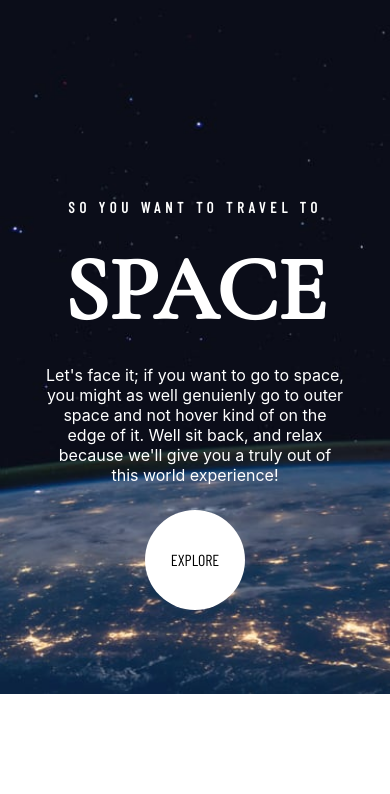
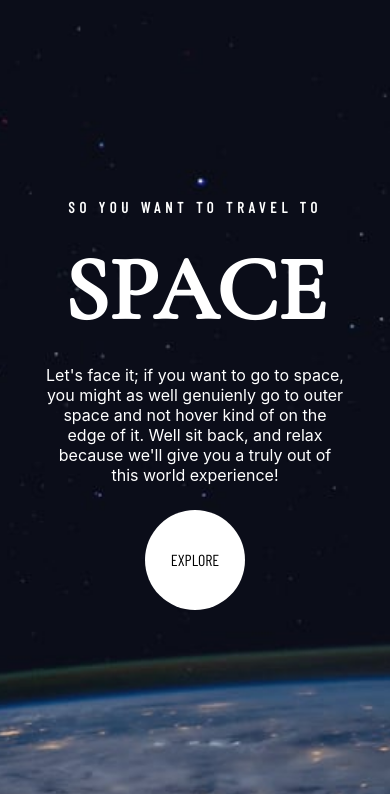
Before and after one commit to Stamwill/space-tourism, a Next.js app: page / in a window 390 px wide. Shown: the top 794 px of the page. Built offline with nearby package versions, Linux system fonts and the light colour scheme.

Commit message:
[Picture] Change height, add media query

```diff
--- a/src/components/Picture/Picture.module.css
+++ b/src/components/Picture/Picture.module.css
@@ -7,14 +7,8 @@
   position: absolute;
   top: 0;
   left: 0;
-  height: 100%;
+  height: 120vh;
   width: 100%;
   object-fit: cover;
   z-index: -1;
 }
-
-@media screen and (max-width: 768px) {
-  .desktop {
-    height: auto;
-  }
-}
```
